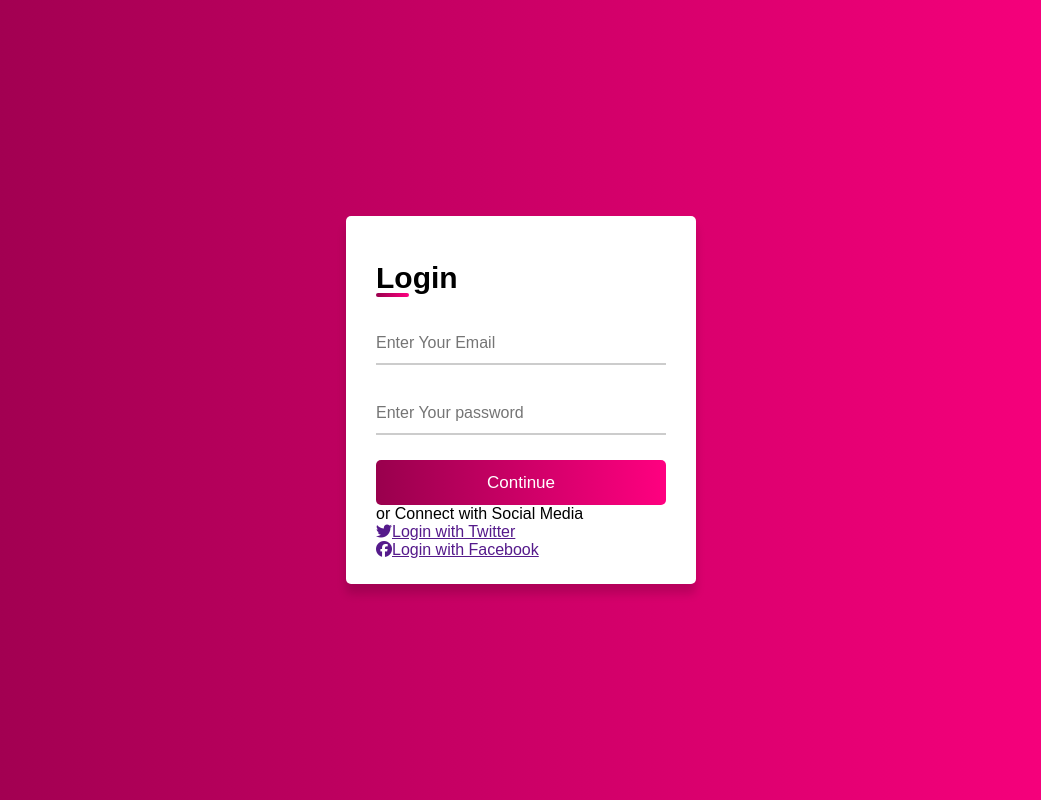
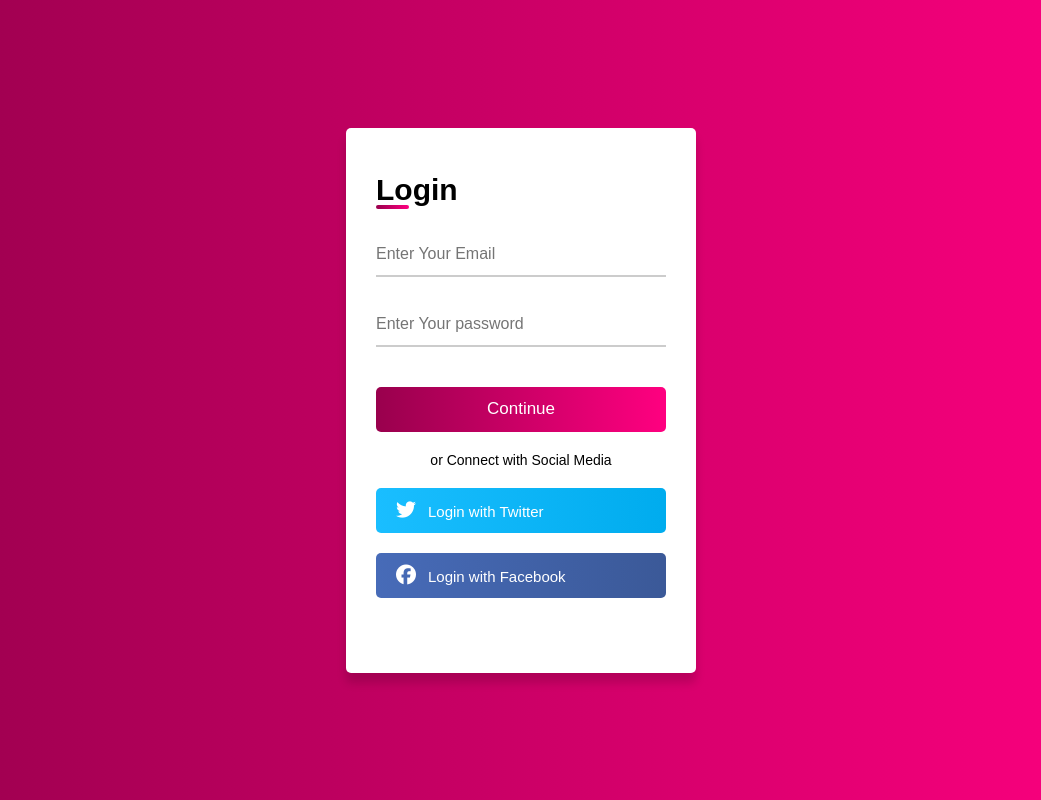
Before and after one commit to fatemmekhavari/animate-login-form, a plain HTML site: page index.html in a window 1280 px wide. Shown: the whole page, without its empty margins (119-1160 px from the left). Drawn offline with Linux system fonts and the light colour scheme; a web font is replaced by a local one.

Commit message:
add css social media section

```diff
--- a/index.html
+++ b/index.html
@@ -3,7 +3,7 @@
 <head>
     <meta charset="UTF-8">
     <meta name="viewport" content="width=device-width, initial-scale=1.0">
-    <title>Document</title>
+    <title>animate-login-form</title>
     <link rel="stylesheet" href="styles/style.css">
     <link rel="stylesheet" href="https://cdnjs.cloudflare.com/ajax/libs/font-awesome/6.7.2/css/all.min.css">
 </head>
@@ -19,7 +19,7 @@
                 <input type="password" placeholder="Enter Your password" required>
                 <div class="underline"></div>
             </div>
-            <div class="input-box">
+            <div class="input-box button">
                 <input type="submit" value="Continue">
             </div>
         </form>
--- a/styles/style.css
+++ b/styles/style.css
@@ -75,6 +75,9 @@ body{
     transform: scaleX(1);
     transform-origin: left;
 }
+.container form .button{
+    margin: 40px 0 20px 0;
+}
 .container form .input-box input[type="submit"]{
     font-size: 17px;
     color: #fff;
@@ -87,7 +90,38 @@ body{
     letter-spacing: 1px;
     background: linear-gradient(to left, #99004D, #ff0080);
 }
-.container option{
+.container .option{
     font-size: 14px;
     text-align: center;
 }
+.container .twitter a,
+.container .facebook a{
+    display: block;
+    width: 100%;
+    height: 45px;
+    font-size: 15px;
+    text-decoration: none;
+    padding-left: 20px;
+    color: #fff;
+    border-radius: 5px;
+}
+.container .twitter i,
+.container .facebook i{
+    padding-right: 12px;
+    padding-top: 12px;
+    font-size: 20px;
+}
+.container .twitter a{
+    background: linear-gradient(to left, #00acee 0%, #1abeff 100%);
+    margin: 20px 0 15px 0;
+}
+.container .twitter a:hover{
+    background: linear-gradient(to right, #00acee 0%, #1abeff 100%);
+}
+.container .facebook a{
+    margin: 20px 0 50px 0;
+    background: linear-gradient(to left, #3b5998 0%, #476bb8 100%);
+}
+.container .facebook a:hover{
+    background: linear-gradient(to right, #3b5998 0%, #476bb8 100%);
+}
```
